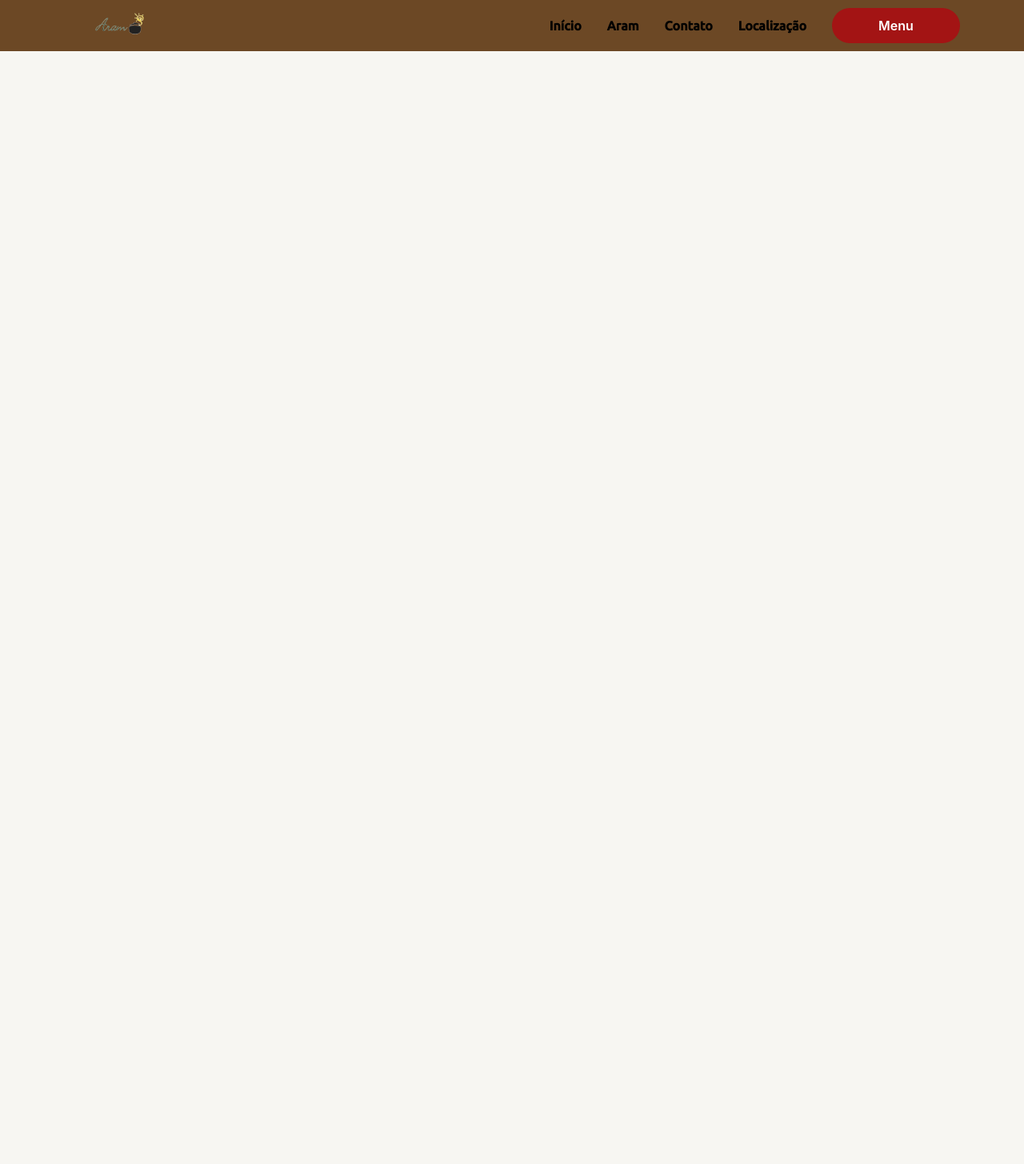
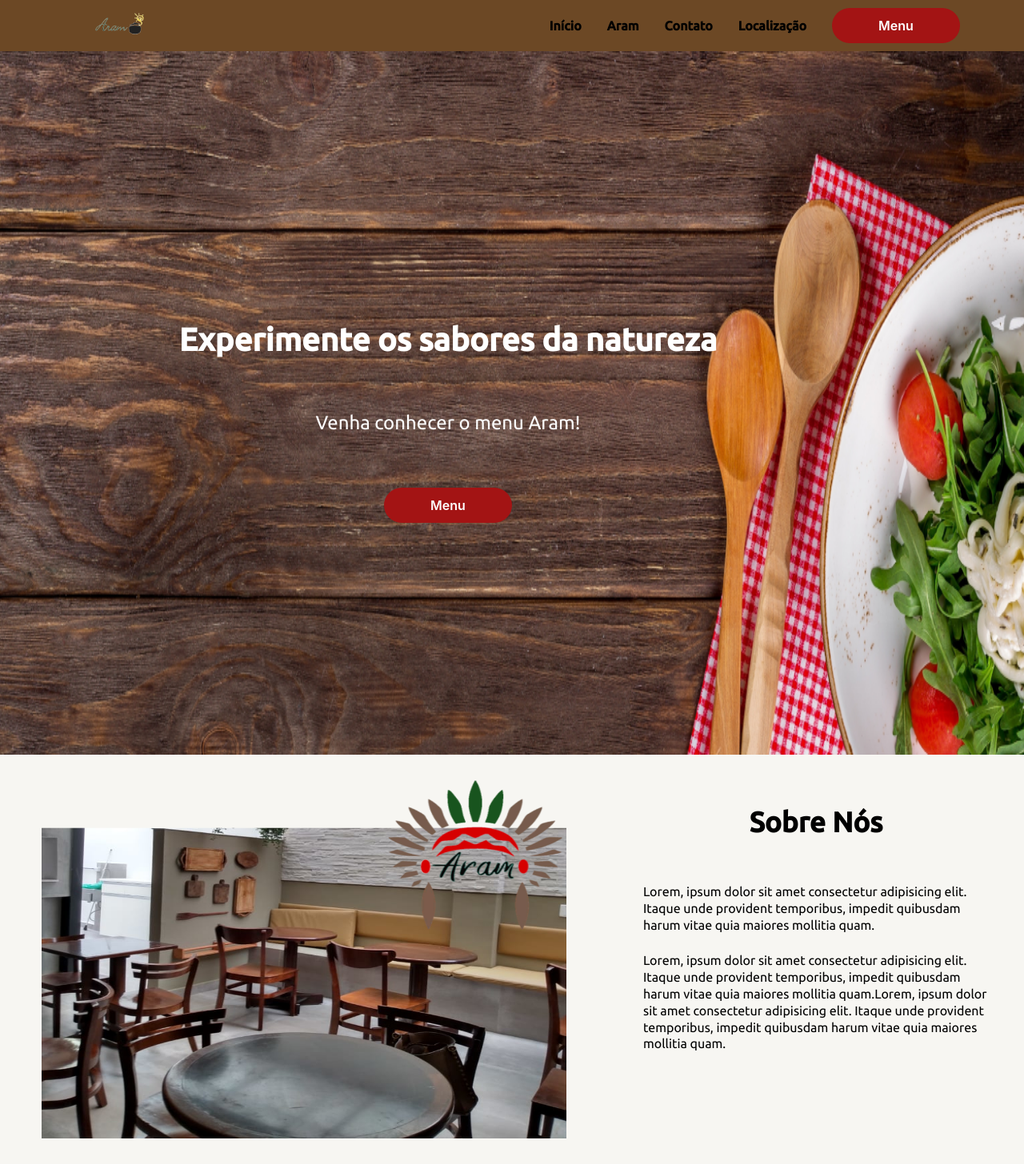
Before and after one commit to lucasfsilva2310/aram2.0, a React (Create React App) app: page / in a window 1280 px wide. Shown: the whole page at 80% size. Before the commit the page ends 800 px from the top, so only its background shows below. Built offline with nearby package versions, Linux system fonts and the light colour scheme.

Commit message:
Header component adjusted for every page. AramAboutcomponent created.

```diff
--- /dev/null
+++ b/src/components/AramAbout.jsx
@@ -0,0 +1,28 @@
+import {
+  AramImage,
+  AramContainer,
+  AramTextContainer,
+} from "../styles/AramAbout.style";
+
+export const AramAbout = () => {
+  return (
+    <AramContainer>
+      <AramImage src="images/aramAboutImg.png" alt="ambiente" />
+      <AramTextContainer>
+        <h2>Sobre Nós</h2>
+        <p>
+          Lorem, ipsum dolor sit amet consectetur adipisicing elit. Itaque unde
+          provident temporibus, impedit quibusdam harum vitae quia maiores
+          mollitia quam.
+        </p>
+        <p>
+          Lorem, ipsum dolor sit amet consectetur adipisicing elit. Itaque unde
+          provident temporibus, impedit quibusdam harum vitae quia maiores
+          mollitia quam.Lorem, ipsum dolor sit amet consectetur adipisicing
+          elit. Itaque unde provident temporibus, impedit quibusdam harum vitae
+          quia maiores mollitia quam.
+        </p>
+      </AramTextContainer>
+    </AramContainer>
+  );
+};
--- a/src/components/Header.jsx
+++ b/src/components/Header.jsx
@@ -5,12 +5,20 @@ import {
   NavigationBar,
 } from "../styles/Header.style";
 
-export const Header = () => {
+export const Header = ({ insideMenuPage }) => {
   return (
     <HeaderContainer>
       <Logo src="images/Logo1.png" alt="Logo" />
       <NavigationBar>
         <ul>
+          {insideMenuPage ? (
+            <>
+              <li>
+                <a href="#">Início</a>
+              </li>
+            </>
+          ) : (
+            <>
               <li>
                 <a href="#">Início</a>
               </li>
@@ -26,6 +34,8 @@ export const Header = () => {
               <li>
                 <Button>Menu</Button>
               </li>
+            </>
+          )}
         </ul>
       </NavigationBar>
     </HeaderContainer>
--- /dev/null
+++ b/src/components/MainContent.jsx
@@ -0,0 +1,14 @@
+import { Button } from "../styles/Header.style";
+import { MainContainer, TextContainer } from "../styles/MainContent.style";
+
+export const MainContent = () => {
+  return (
+    <MainContainer>
+      <TextContainer>
+        <h1>Experimente os sabores da natureza</h1>
+        <span>Venha conhecer o menu Aram!</span>
+        <Button>Menu</Button>
+      </TextContainer>
+    </MainContainer>
+  );
+};
--- a/src/global.css
+++ b/src/global.css
@@ -12,6 +12,8 @@
   --black: black;
   --main: #6c4825;
   --button: #a31414;
+  --mainText: "Ubuntu", "Gill Sans", "Gill Sans MT", Calibri, "Trebuchet MS",
+    sans-serif;
 }
 
 html {
--- /dev/null
+++ b/src/page/Home.jsx
@@ -0,0 +1,13 @@
+import { Header } from "../components/Header";
+import { MainContent } from "../components/MainContent";
+import { AramAbout } from "../components/AramAbout";
+
+export const Home = () => {
+  return (
+    <>
+      <Header />
+      <MainContent />
+      <AramAbout />
+    </>
+  );
+};
--- /dev/null
+++ b/src/page/Menu.jsx
@@ -0,0 +1,5 @@
+import { Header } from "../components/Header";
+
+export const Menu = () => {
+  return <Header insideMenuPage={true} />;
+};
--- a/src/routes/routes.jsx
+++ b/src/routes/routes.jsx
@@ -1,14 +1,15 @@
 import { Switch, Route } from "react-router-dom";
-import { Header } from "../components/Header";
+import { Home } from "../page/Home";
+import { Menu } from "../page/Menu";
 
 export const Routes = () => {
   return (
     <Switch>
       <Route path="/" exact>
-        <Header />
+        <Home />
       </Route>
       <Route path="/menu" exact>
-        Menu
+        <Menu />
       </Route>
     </Switch>
   );
--- /dev/null
+++ b/src/styles/AramAbout.style.jsx
@@ -0,0 +1,37 @@
+import styled from "styled-components";
+
+export const AramContainer = styled.div`
+  width: 100%;
+  height: 100%;
+
+  display: flex;
+  justify-content: space-between;
+  /* flex-wrap: wrap; */
+  /* Colocar flex wrap quando quiser responsividade */
+`;
+
+export const AramImage = styled.img`
+  width: 45rem;
+  height: 30rem;
+
+  margin: 1rem auto;
+  padding: 1rem 2rem;
+`;
+
+export const AramTextContainer = styled.div`
+  width: 30rem;
+  height: 27rem;
+
+  margin: 2rem auto;
+
+  font-family: var(--mainText);
+  h2 {
+    font-size: 2.2rem;
+    text-align: center;
+    padding: 2rem;
+  }
+  p {
+    line-height: 1.3;
+    margin: 1.5rem;
+  }
+`;
--- a/src/styles/Header.style.jsx
+++ b/src/styles/Header.style.jsx
@@ -28,8 +28,7 @@ export const NavigationBar = styled.nav`
     display: flex;
     justify-content: flex-end;
     font-weight: 600;
-    font-family: "Ubuntu", "Gill Sans", "Gill Sans MT", Calibri, "Trebuchet MS",
-      sans-serif;
+    font-family: var(--mainText);
   }
   ul > li {
     display: flex;
--- /dev/null
+++ b/src/styles/MainContent.style.jsx
@@ -0,0 +1,43 @@
+import styled from "styled-components";
+
+export const MainContainer = styled.div`
+  margin-top: 4rem;
+
+  width: 100%;
+  height: 55rem;
+
+  background-image: ${(props) =>
+    props.insideMenuPage === true
+      ? "url(images/background.png)"
+      : "url(images/background.png)"};
+  background-repeat: no-repeat;
+  background-size: 120% 100%;
+
+  display: flex;
+`;
+
+export const TextContainer = styled.div`
+  width: 60rem;
+  height: 20rem;
+
+  margin: 19rem 0 0 5rem;
+
+  display: flex;
+  flex-direction: column;
+  justify-content: space-around;
+  align-items: center;
+
+  text-align: center;
+
+  color: var(--white);
+
+  font-family: var(--mainText);
+
+  h1 {
+    font-size: 2.5rem;
+  }
+
+  span {
+    font-size: 1.5rem;
+  }
+`;
```
Also changed, not shown: public/images/aramAboutImg.png (added), public/images/background.png (added). Lines whose indentation alone changed are shown as unchanged.
